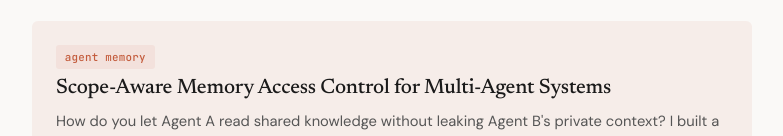
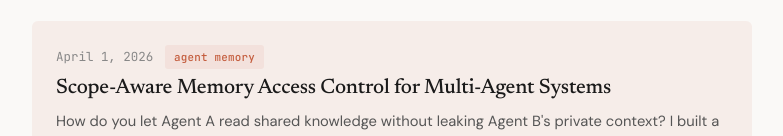
Before and after one commit to arulnidhii/arulnidhii.github.io, a plain HTML site: page index.html in a window 1280 px wide. Shown: the part 569-705 px from the top of the page, without its empty margins (248-1031 px from the left). Drawn offline with Linux system fonts and the light colour scheme.

Commit message:
Add featured post for Scope-Aware Memory Access Control

```diff
--- a/index.html
+++ b/index.html
@@ -451,6 +451,7 @@
         <li class="post-item featured">
             <a href="/posts/scope-aware-memory-access-control" class="post-link">
                 <div class="post-meta">
+                    <span class="post-date">April 1, 2026</span>
                     <span class="post-tag">agent memory</span>
                 </div>
                 <h2 class="post-title">Scope-Aware Memory Access Control for Multi-Agent Systems</h2>
```
